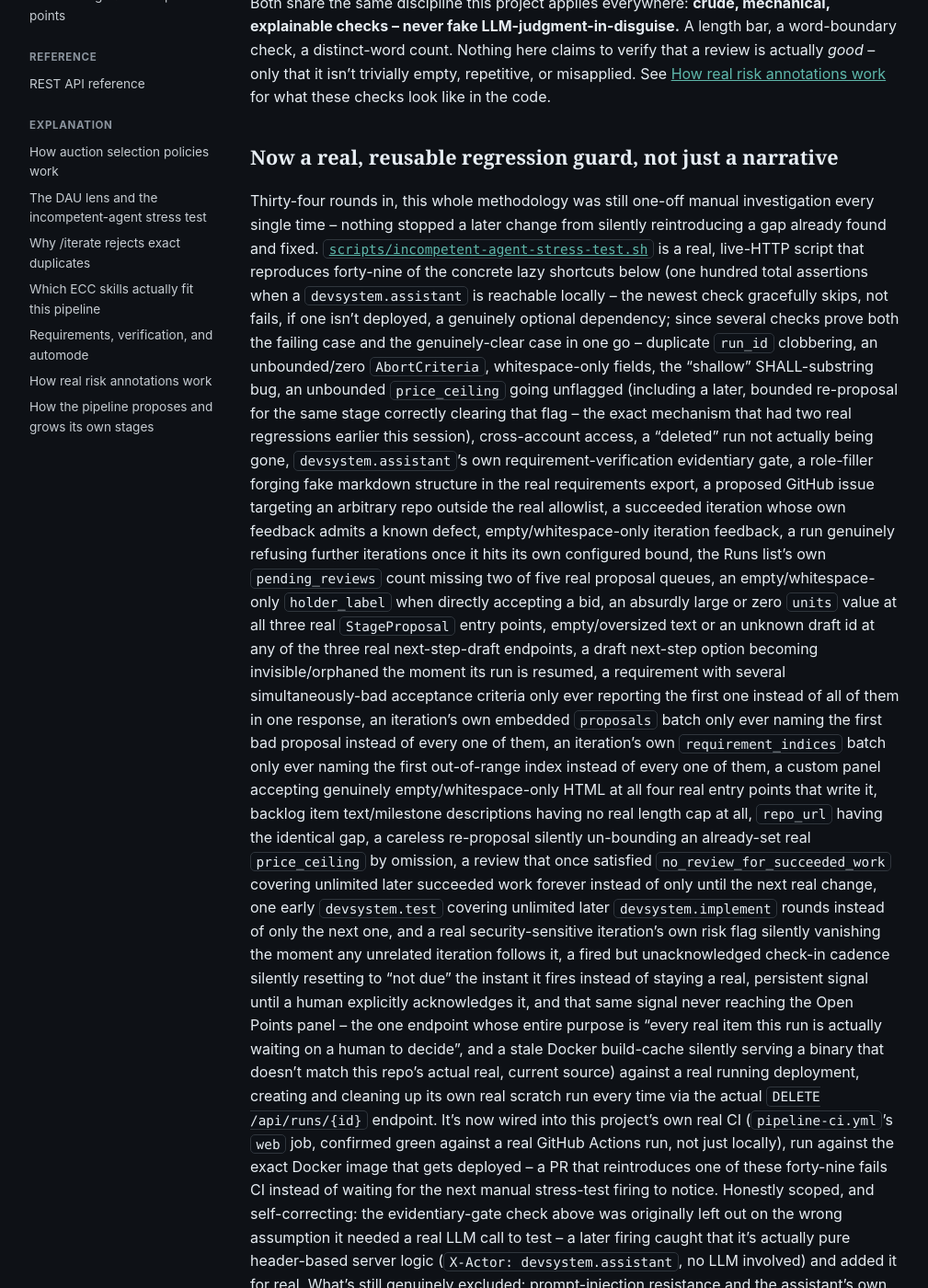
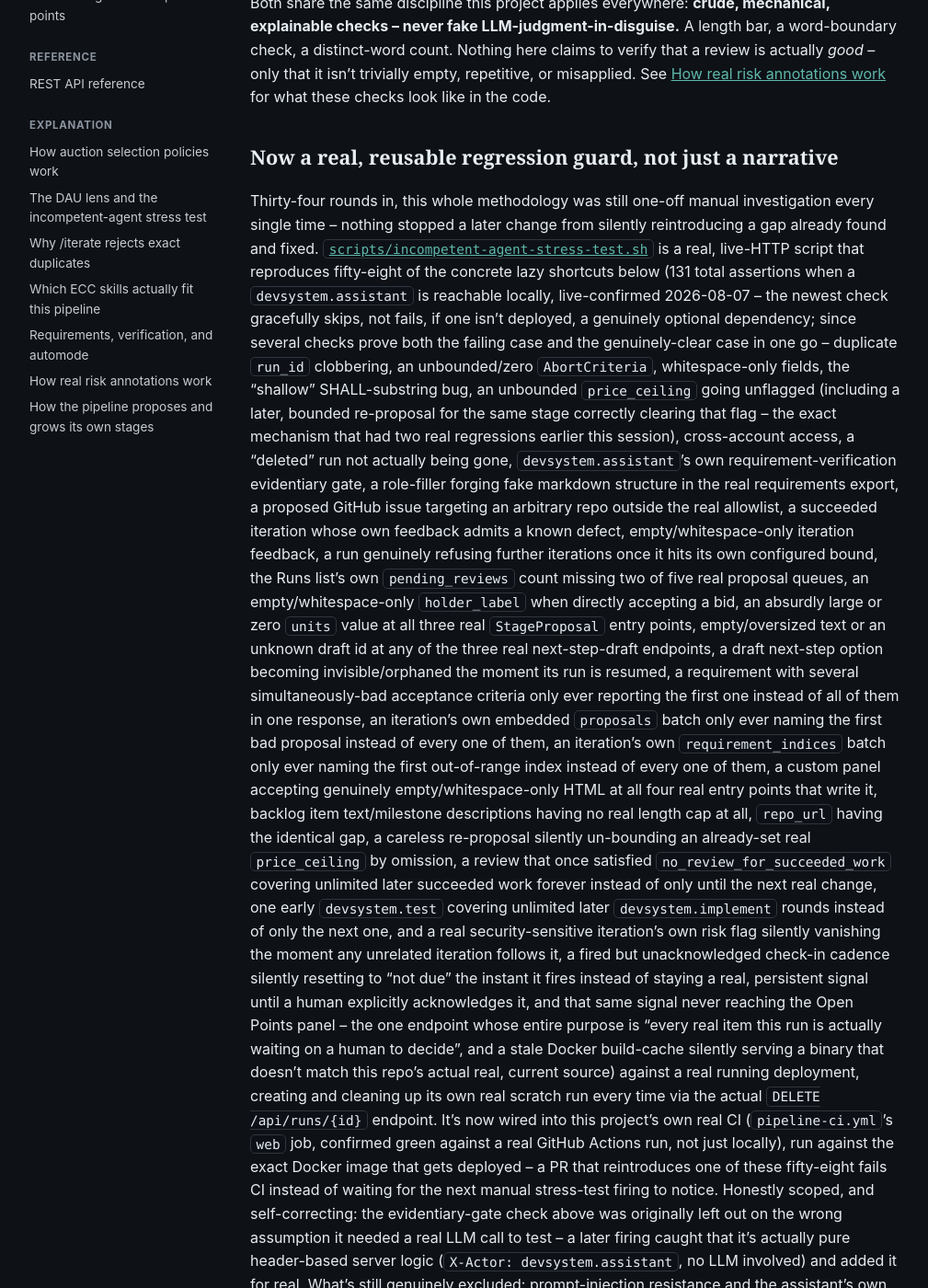
Before and after one commit to scimbe/CADS-devsystem-docs, a Jekyll site: the page built from _explanation/dau-lens-and-stress-testing.md, in a window 1280 px wide and 1400 px high, scrolled down 843 px. Shown: the whole window at 92% size, without its empty margins (82-1091 px from the left). Built offline with Jekyll 4.4.1, drawn with Linux system fonts in a browser that asks for light colours.

Commit message:
explanation: refresh stale stress-harness check/assertion counts
Said "forty-nine" checks / "one hundred total assertions" -- live-
verified via scripts/incompetent-agent-stress-test.sh: now 58 numbered
checks, 131 total assertions, 0 failed. Updated the two current-state
claims to match. Left two other numbers alone deliberately: a
historical mutation-testing-round claim ("sixteen of the harness's
forty-nine checks") and the page's own running track-record tally
("sixty-four real rounds") -- both describe past-tense snapshots at
specific moments, not current harness state, so rewriting them would
misrepresent history rather than fix staleness.

```diff
--- a/_explanation/dau-lens-and-stress-testing.md
+++ b/_explanation/dau-lens-and-stress-testing.md
@@ -43,8 +43,9 @@ for what these checks look like in the code.
 Thirty-four rounds in, this whole methodology was still one-off manual investigation every single
 time -- nothing stopped a later change from silently reintroducing a gap already found and fixed.
 [`scripts/incompetent-agent-stress-test.sh`](https://github.com/scimbe/CADS-devsystem/blob/main/scripts/incompetent-agent-stress-test.sh)
-is a real, live-HTTP script that reproduces forty-nine of the concrete lazy shortcuts below
-(one hundred total assertions when a `devsystem.assistant` is reachable locally -- the newest check
+is a real, live-HTTP script that reproduces fifty-eight of the concrete lazy shortcuts below
+(131 total assertions when a `devsystem.assistant` is reachable locally, live-confirmed 2026-08-07 --
+the newest check
 gracefully skips, not fails, if one isn't deployed, a genuinely optional dependency; since several
 checks prove both the failing case and the genuinely-clear
 case in one go -- duplicate `run_id` clobbering, an unbounded/zero `AbortCriteria`, whitespace-only fields, the
@@ -80,7 +81,7 @@ against a real running deployment, creating and cleaning up its own real scratch
 time via the actual `DELETE /api/runs/{id}` endpoint. It's now wired into this project's own real CI
 (`pipeline-ci.yml`'s `web` job, confirmed green against a real GitHub Actions run, not just
 locally), run against the exact Docker image that gets deployed -- a PR that reintroduces one of
-these forty-nine fails CI instead of waiting for the next manual stress-test firing to notice.
+these fifty-eight fails CI instead of waiting for the next manual stress-test firing to notice.
 Honestly scoped, and
 self-correcting: the evidentiary-gate check above was originally left out on the wrong assumption it
 needed a real LLM call to test -- a later firing caught that it's actually pure header-based server
```
